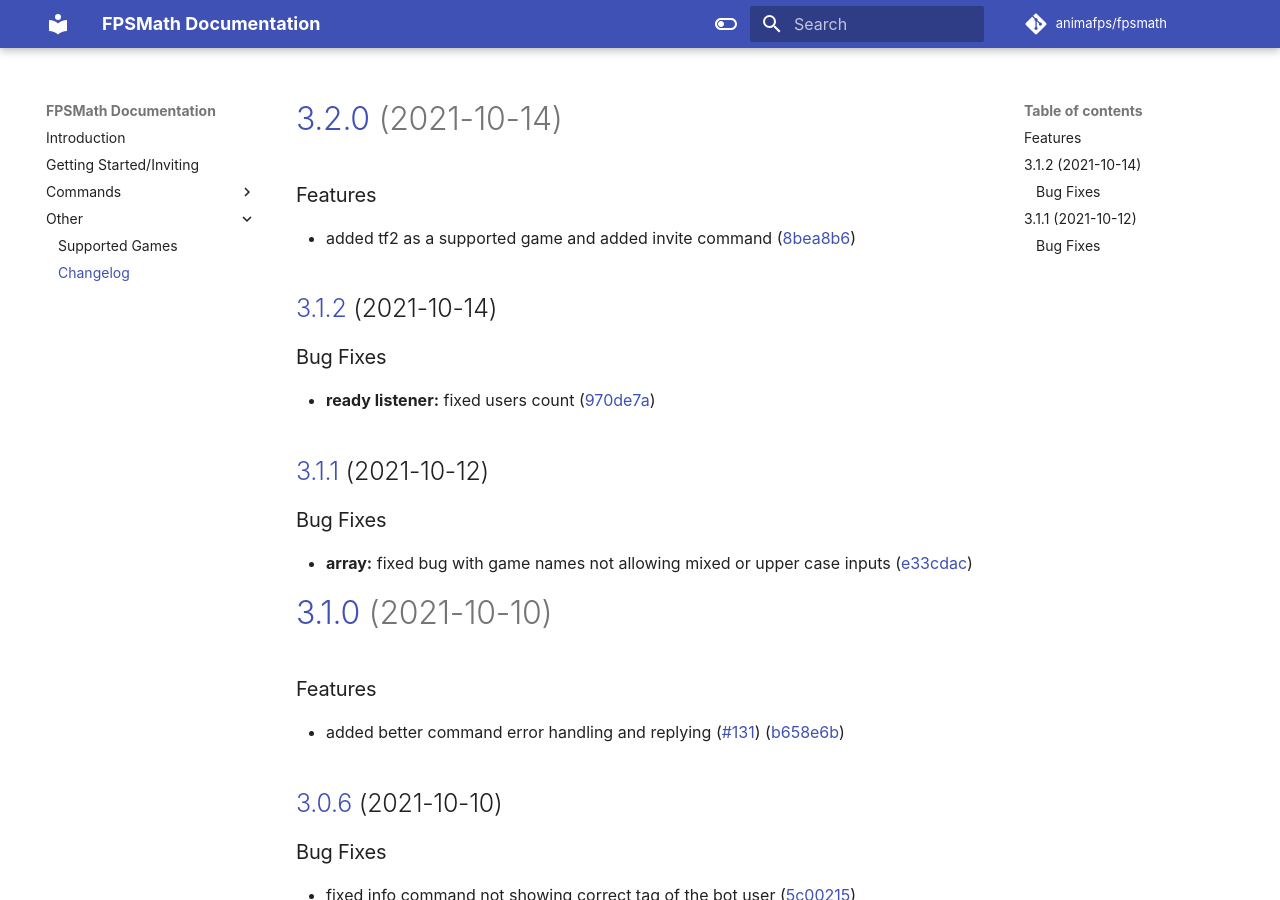
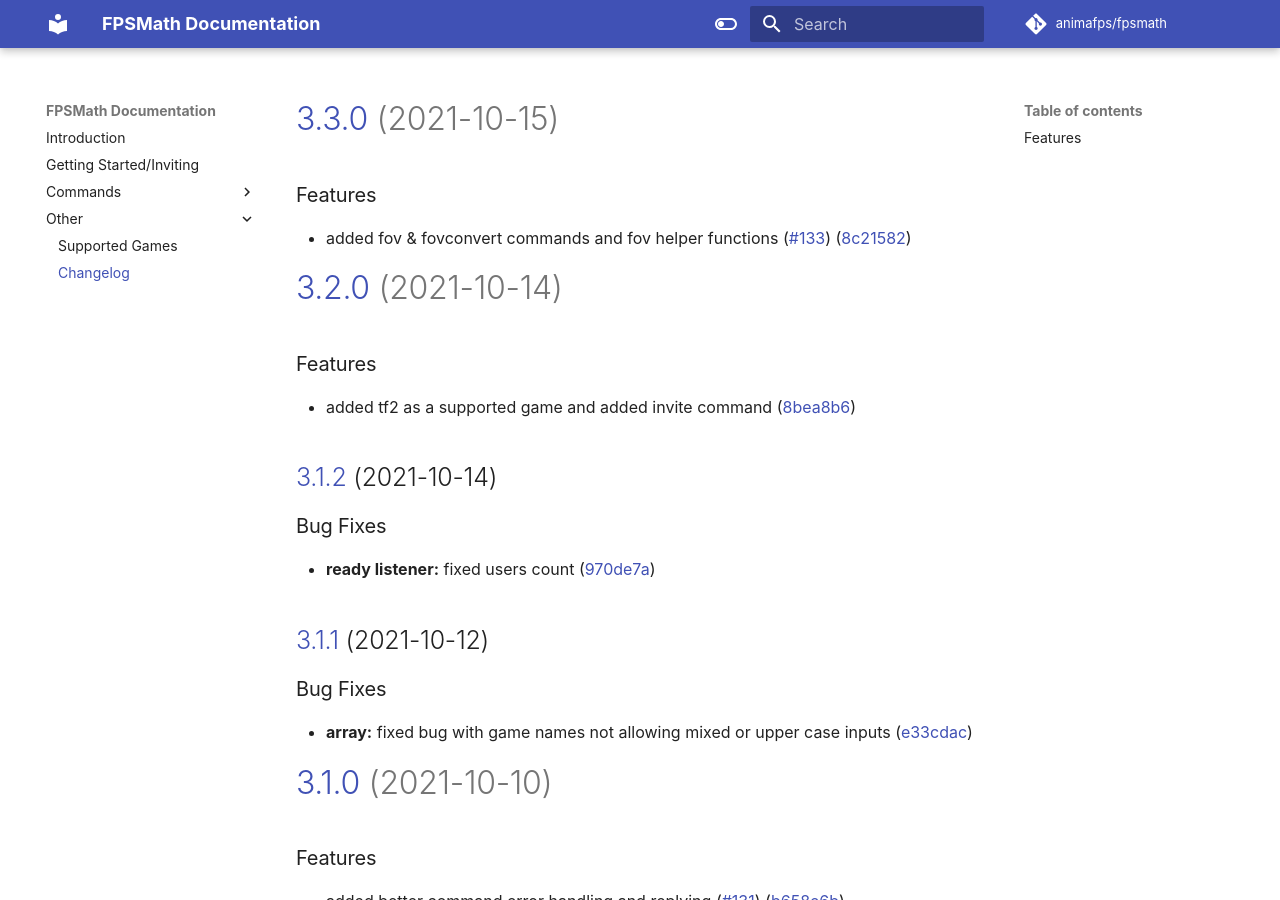
Before and after one commit to animafps/fpsmath, an MkDocs documentation site: the page built from docs/changelog.md, in a window 1280 px wide and 900 px high. Built offline with MkDocs 1.6.1 and Material for MkDocs 9.7.7, drawn with Linux system fonts in a browser that asks for light colours; comment, search, counter and statistics services are not loaded.

Commit message:
chore(release): 3.3.0
# [3.3.0](https://github.com/animafps/fpsmath/compare/v3.2.0...v3.3.0) (2021-10-15)

### Features

* added fov & fovconvert commands and fov helper functions ([#133](https://github.com/animafps/fpsmath/issues/133)) ([8c21582](https://github.com/animafps/fpsmath/commit/8c215824fa4c2ea258cad4b1c1a8281ed310bdde))

```diff
--- a/docs/changelog.md
+++ b/docs/changelog.md
@@ -1,3 +1,10 @@
+# [3.3.0](https://github.com/animafps/fpsmath/compare/v3.2.0...v3.3.0) (2021-10-15)
+
+
+### Features
+
+* added fov & fovconvert commands and fov helper functions ([#133](https://github.com/animafps/fpsmath/issues/133)) ([8c21582](https://github.com/animafps/fpsmath/commit/8c215824fa4c2ea258cad4b1c1a8281ed310bdde))
+
 # [3.2.0](https://github.com/animafps/fpsmath/compare/v3.1.2...v3.2.0) (2021-10-14)
 
 
--- a/package.json
+++ b/package.json
@@ -1,7 +1,7 @@
 {
 	"name": "fpsmath",
 	"private": true,
-	"version": "3.2.0",
+	"version": "3.3.0",
 	"homepage": "https://fpsmath.animafps.xyz",
 	"license": "AGPL-3.0-or-later",
 	"main": "dist/index.js",
```
